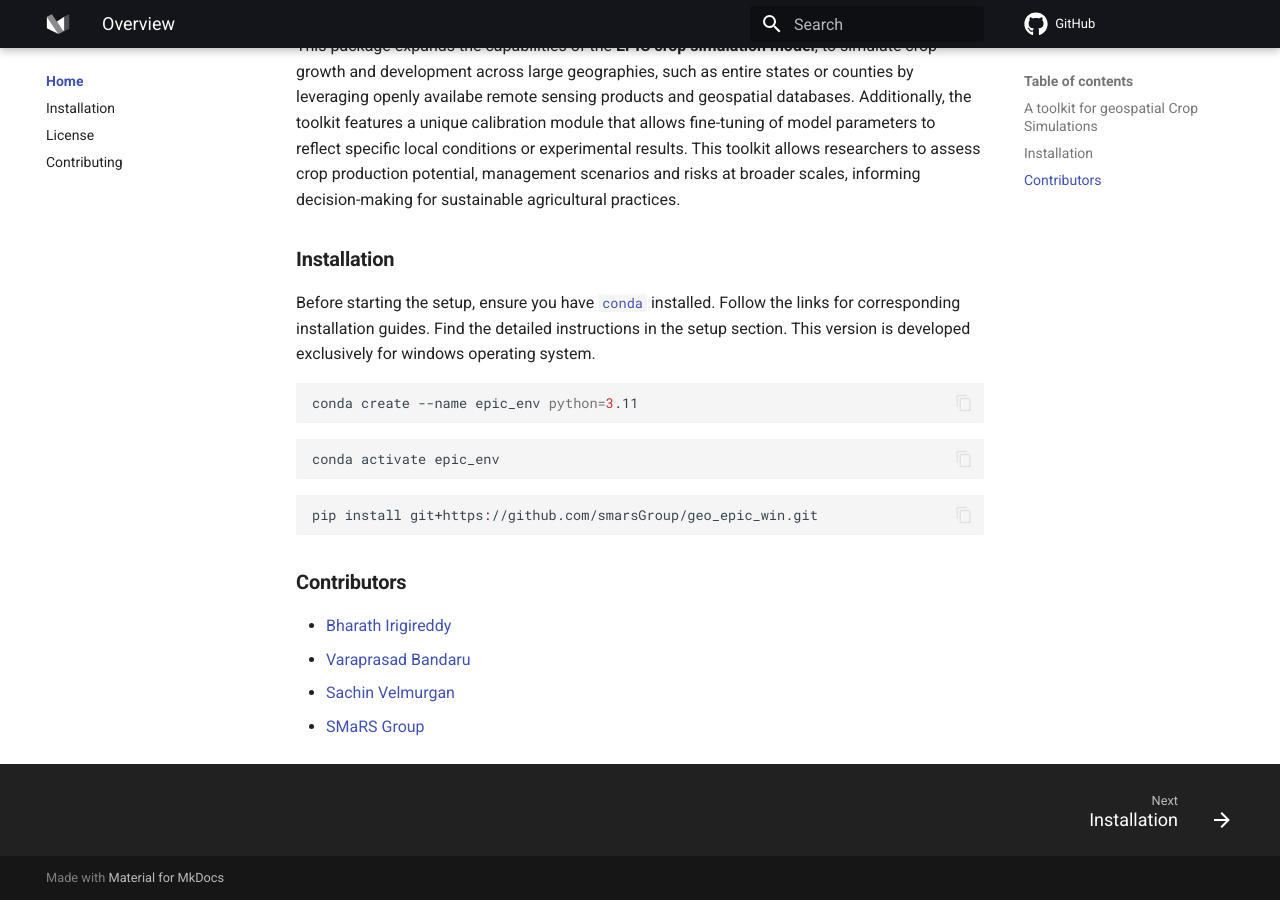
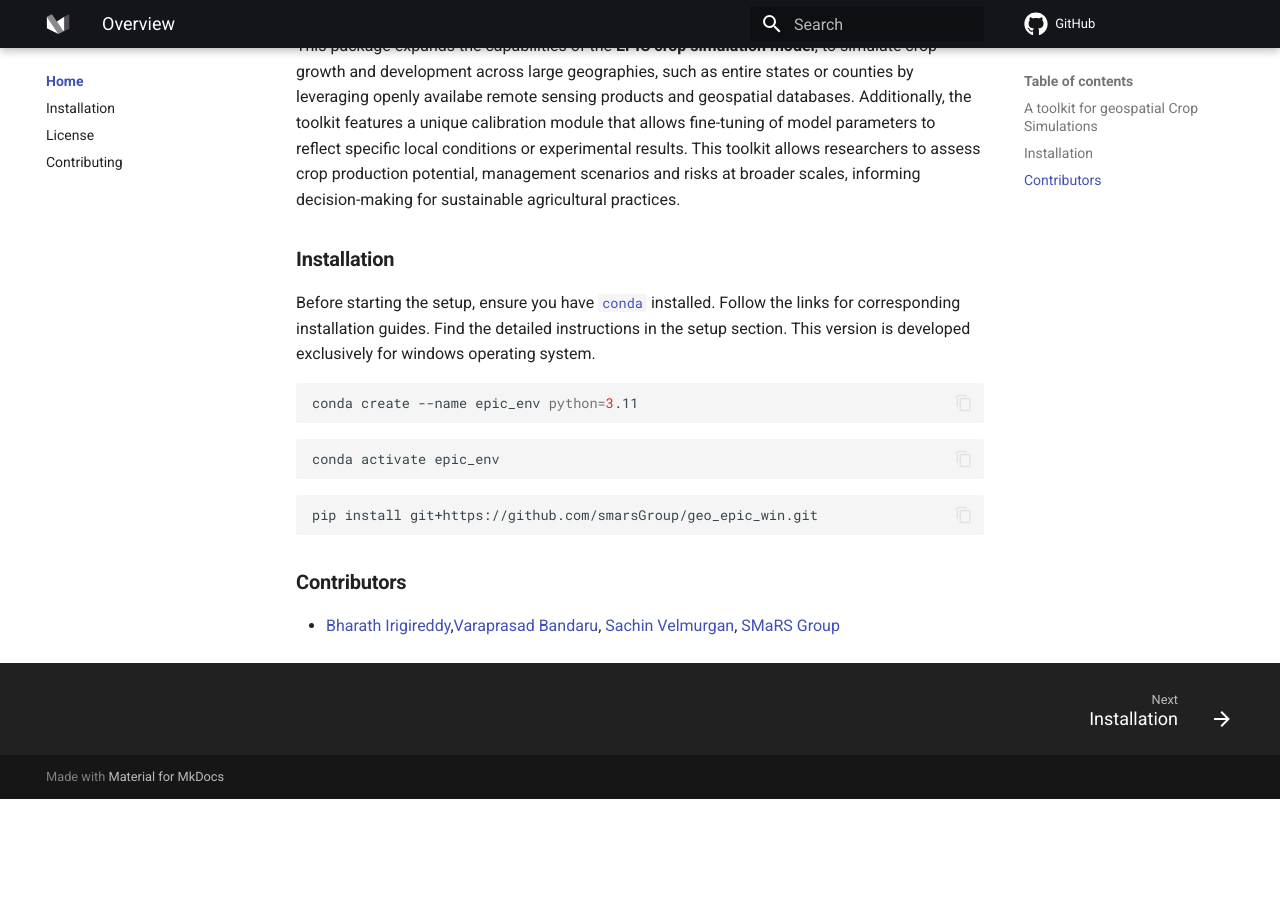
Before and after one commit to smarsGroup/geo_epic_win, an MkDocs documentation site: the page built from docs/index.md, in a window 1280 px wide and 900 px high, scrolled down 593 px. Built offline with MkDocs 1.6.1 and Material for MkDocs 9.7.7, drawn with Linux system fonts in a browser that asks for light colours; comment, search, counter and statistics services are not loaded; after the commit the page ends 1392 px from its top, so only the background shows below that.

Commit message:
contributors

```diff
--- a/docs/index.md
+++ b/docs/index.md
@@ -53,10 +53,7 @@ GeoEPIC has been adopted in various research projects and integrated into severa
 
 ### <strong>Contributors</strong>
 
-- [Bharath Irigireddy](https://github.com/Bharath2)
-- [Varaprasad Bandaru](https://scholar.google.com/citations?user=KJDTwhcAAAAJ&hl=en)
-- [Sachin Velmurgan](https://github.com/SachinVel)
-- [SMaRS Group](https://www.smarsgroup.org/)
+- [Bharath Irigireddy](https://github.com/Bharath2),[Varaprasad Bandaru](https://scholar.google.com/citations?user=KJDTwhcAAAAJ&hl=en), [Sachin Velmurgan](https://github.com/SachinVel), [SMaRS Group](https://www.smarsgroup.org/)
 
 <!--
 ### <strong>Cite the Package as</strong>
```
